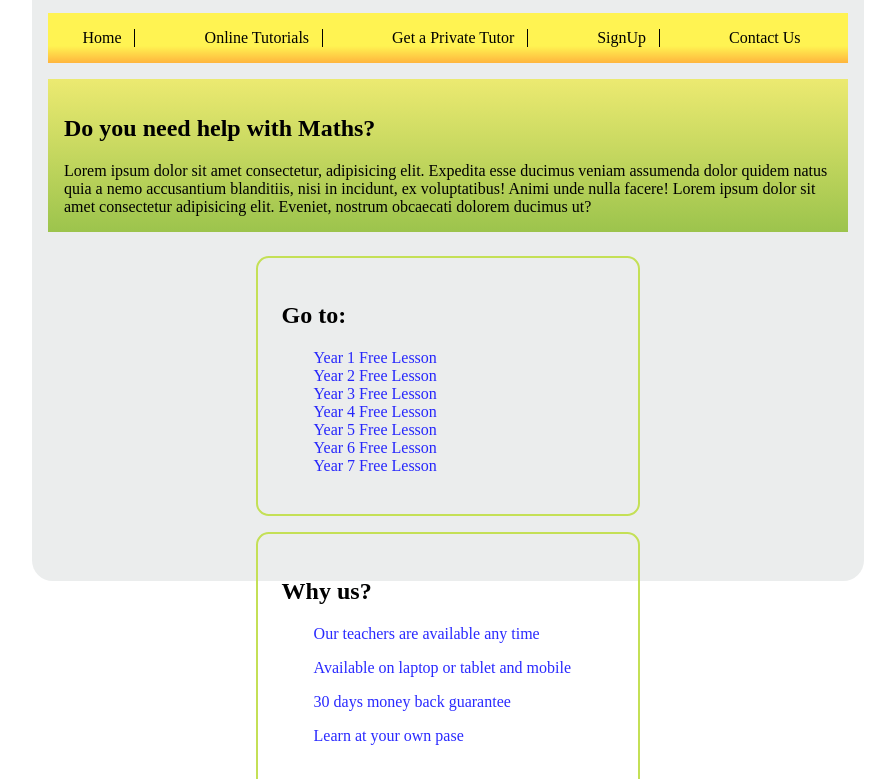
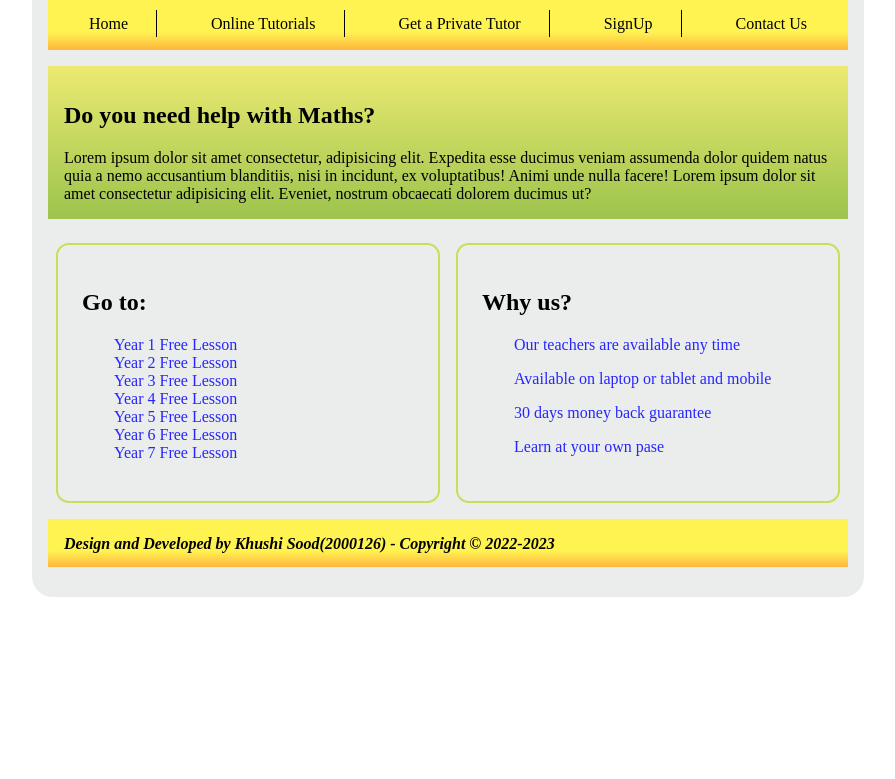
Before and after one commit to khushi1128/fun_maths, a plain HTML site: page index.html in a window 1280 px wide. Shown: the part 155-934 px from the top of the page, without its empty margins (192-1087 px from the left). After the commit the page ends 800 px from the top, so only its background shows below. Drawn offline with Linux system fonts and the light colour scheme.

Commit message:
first commit

```diff
--- a/ques5.css
+++ b/ques5.css
@@ -2,7 +2,7 @@
     background-color: rgb(235, 237, 237);
     width: 90vw;
     max-width: 50rem;
-    height: 40rem;
+    height: 42rem;
     top: 50%;
     left: 50%;
     transform: translate(-50%, -50%);
@@ -18,7 +18,6 @@
     align-items: center;
     margin-bottom: 1rem;
 }
-
 
 h1 {
     color: purple;
@@ -56,7 +55,7 @@ h1 {
 #navBar>ul {
     list-style-type: none;
     display: flex;
-    justify-content: space-around;
+    justify-content: center;
     align-items: center;
     padding: 0;
     margin: 0;
@@ -68,9 +67,11 @@ a {
 }
 
 #navBar ul li {
-    margin: 1rem 1.8rem 1rem 1.8rem;
-    padding-right: 0.8rem;
+    margin: 0.8rem;
+    padding: 0.3rem;
     font-size: 1rem;
+    flex-grow: 1;
+    text-align: center;
 }
 
 #navBar ul li:not(:last-child) {
@@ -88,8 +89,6 @@ a {
 
 #content {
     display: flex;
-    flex-wrap: wrap;
-    justify-content: center;
 }
 
 #content>.cont1,
@@ -97,6 +96,7 @@ a {
     margin: 0.5rem;
     border-radius: 0.8rem;
     border: 2px solid rgb(196, 224, 86);
+    margin-bottom: 1rem;
 }
 
 #content>.cont1 {
```
Also changed, not shown: index.html (+0 -2 lines).
